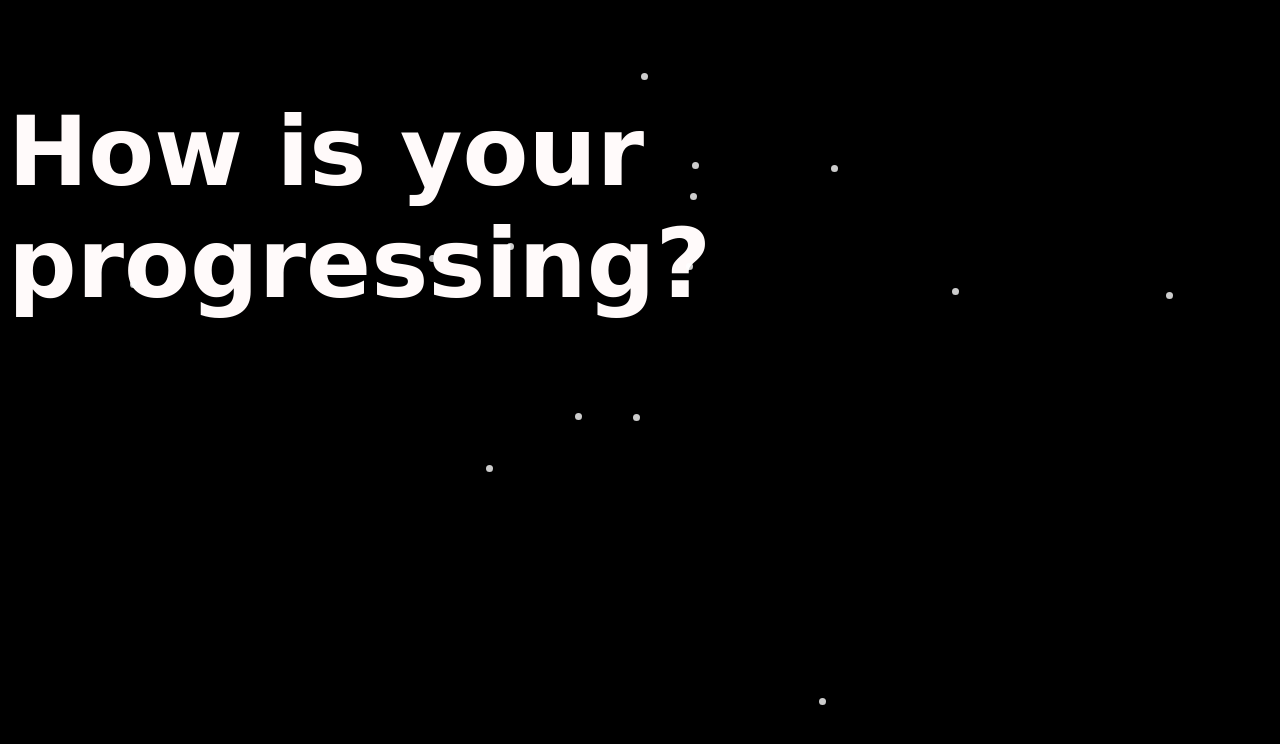
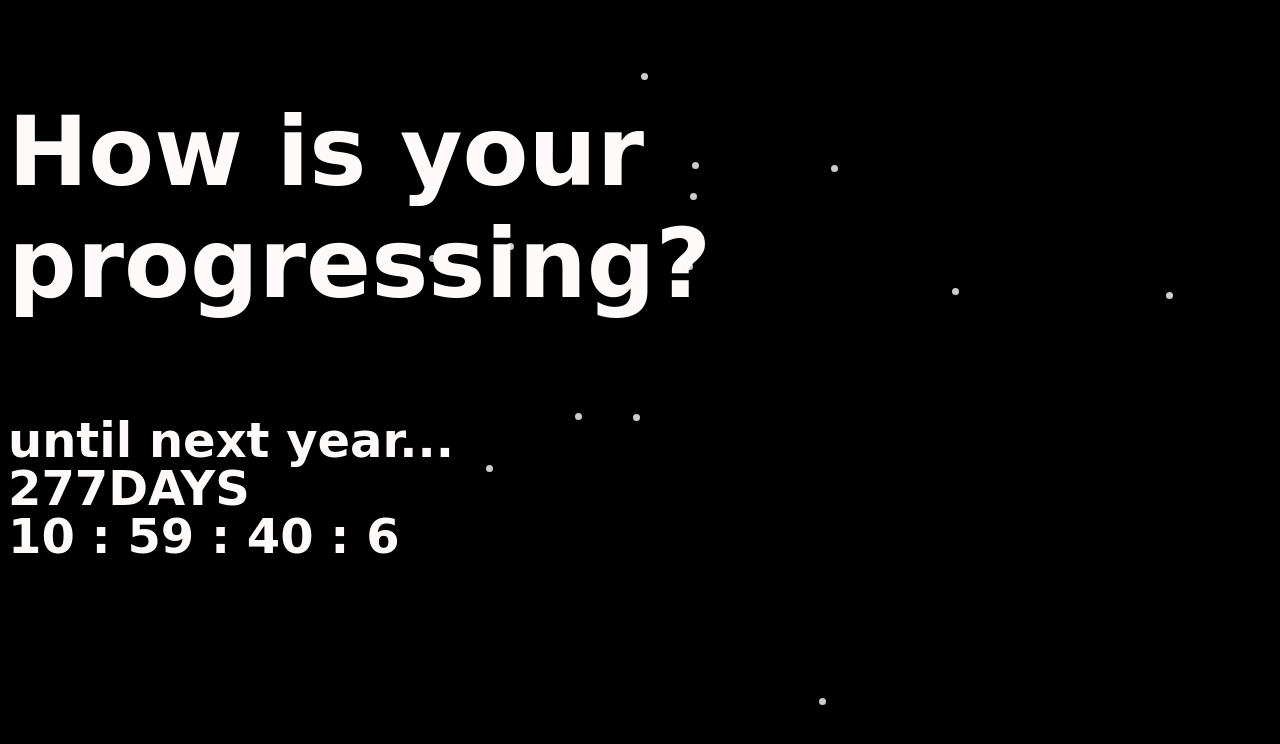
Before and after one commit to Kadoshita/NewYearCard, a plain HTML site: page docs/index.html in a window 1280 px wide. Drawn offline with Linux system fonts and the light colour scheme; a web font is replaced by a local one.

Commit message:
add until next year counter

```diff
--- a/docs/css/style.css
+++ b/docs/css/style.css
@@ -7,3 +7,10 @@ body{
 	font-weight: bold;
 	font-size: 96px;
 }
+#count-text{
+	font-family: 'Bungee Hairline', cursive;
+	color: #fffafa;
+	font-weight: bold;
+	font-size: 48px;
+	line-height: 48px;
+}
--- a/docs/css/style_p.css
+++ b/docs/css/style_p.css
@@ -7,3 +7,10 @@ body{
 	font-weight: bold;
 	font-size: 32px;
 }
+#count-text{
+	font-family: 'Bungee Hairline', cursive;
+	color: #fffafa;
+	font-weight: bold;
+	font-size: 24px;
+	line-height: 24px;
+}
--- a/docs/index.html
+++ b/docs/index.html
@@ -23,6 +23,9 @@
 <body>
 <div>
 	<p id="message"></p>
+	<p id="count-text">until next year...<br><span id="days-text"></span>DAYS<br>
+	<span id="hour-text"></span> : <span id="min-text"></span> :
+	<span id="sec-text"></span> : <span id="millsec-text"></span></p>
 </div>
 <script src="js/snowparticle.smart.1.js"></script>
 <script src="js/app.js"></script>
--- a/docs/js/app.js
+++ b/docs/js/app.js
@@ -1,7 +1,14 @@
+var daysText=document.getElementById('days-text');
+var hourText=document.getElementById('hour-text');
+var minText=document.getElementById('min-text');
+var secText=document.getElementById('sec-text');
+var millsecText=document.getElementById('millsec-text');
+
 var message='happy new year!';
 var message2='How is your progressing?';
 var messageElm=document.getElementById('message');
 
+var isAnime=false;
 var isProg=false;
 
 setInterval(function(){
@@ -27,3 +34,72 @@ function displayCharcter (element,string,length) {
 		i++;
 	},20);
 }
+
+setInterval(function () {
+	var date=new Date();
+	var proconDate=new Date(2017,9,7,0,0,0);
+	var day,hour,min,sec;
+
+	var milliSec=proconDate.getTime()-date.getTime();
+
+	day=~~(milliSec/(1000*60*60*24));
+	milliSec-=day*1000*60*60*24;
+	if(day<10){
+		day='00'+day;
+	}else if (day<100) {
+		day='0'+day;
+	}
+
+	hour=~~(milliSec/(1000*60*60));
+	milliSec-=hour*1000*60*60;
+	if(hour<10){
+		hour='0'+hour;
+	}
+
+	min=~~(milliSec/(1000*60));
+	milliSec-=min*1000*60;
+	if(min<10){
+		min='0'+min;
+	}
+
+	sec=~~(milliSec/1000);
+	milliSec-=sec*1000;
+	if(sec<10){
+		sec='0'+sec;
+	}
+	milliSec=~~(milliSec/100);
+
+	if (!isAnime) {
+		animeNumber(daysText,day);
+		animeNumber(hourText,hour);
+		animeNumber(minText,min);
+		animeNumber(secText,sec);
+		isAnime=true;
+	} else {
+		appendNumber(daysText,day);
+		appendNumber(hourText,hour);
+		appendNumber(minText,min);
+		appendNumber(secText,sec);
+		appendNumber(millsecText,milliSec);
+	}
+},100);
+
+function animeNumber (element,count) {
+	var i=0;
+	var interval=10;
+	if(count>100){
+		interval=1;
+		i=count-100;
+	}
+	var timer=setInterval(function () {
+		element.innerHTML=i;
+		if(i>=count){
+			clearInterval(timer);
+		}
+		i++;
+	},interval);
+}
+
+function appendNumber (element,number) {
+	element.innerHTML=number;
+}
```
